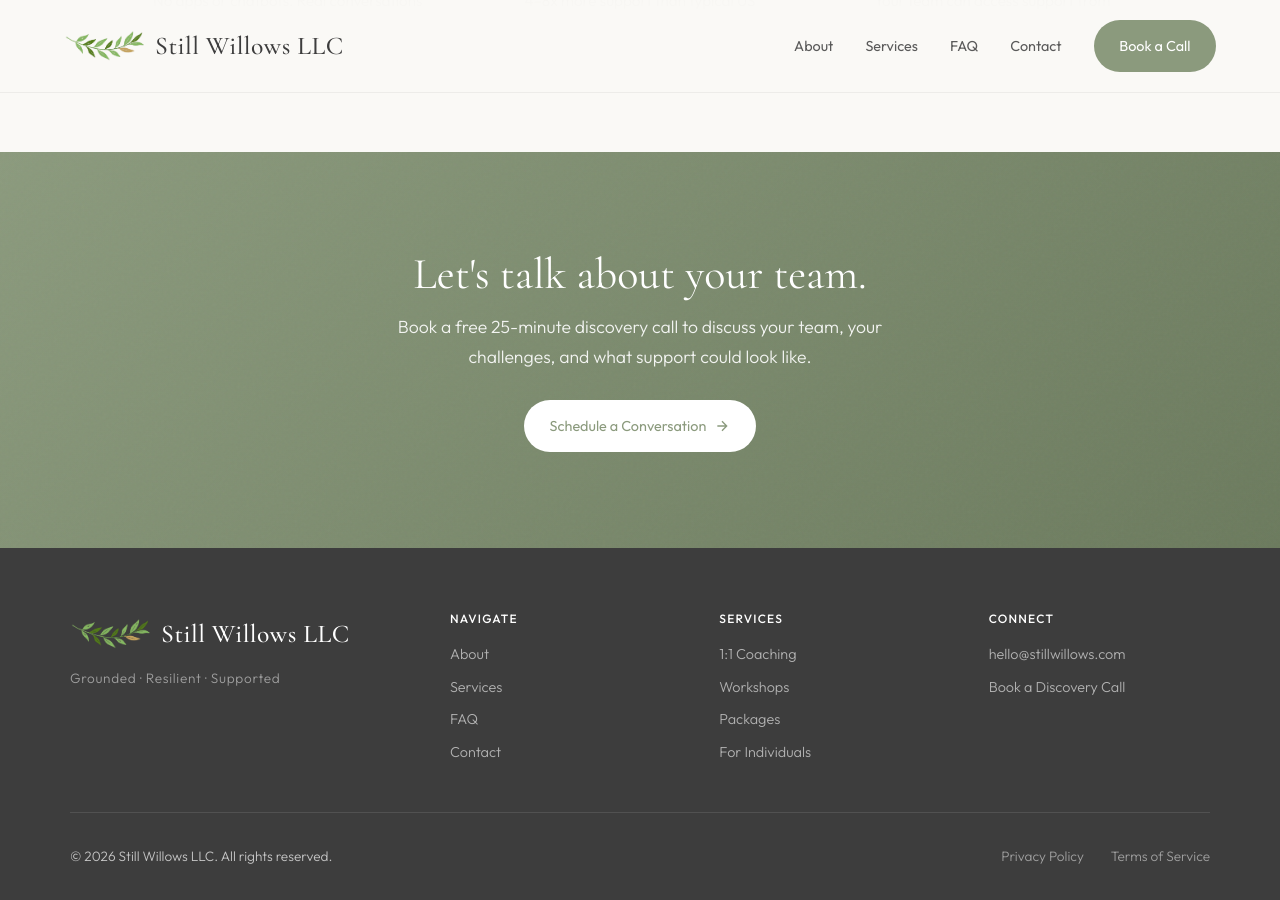
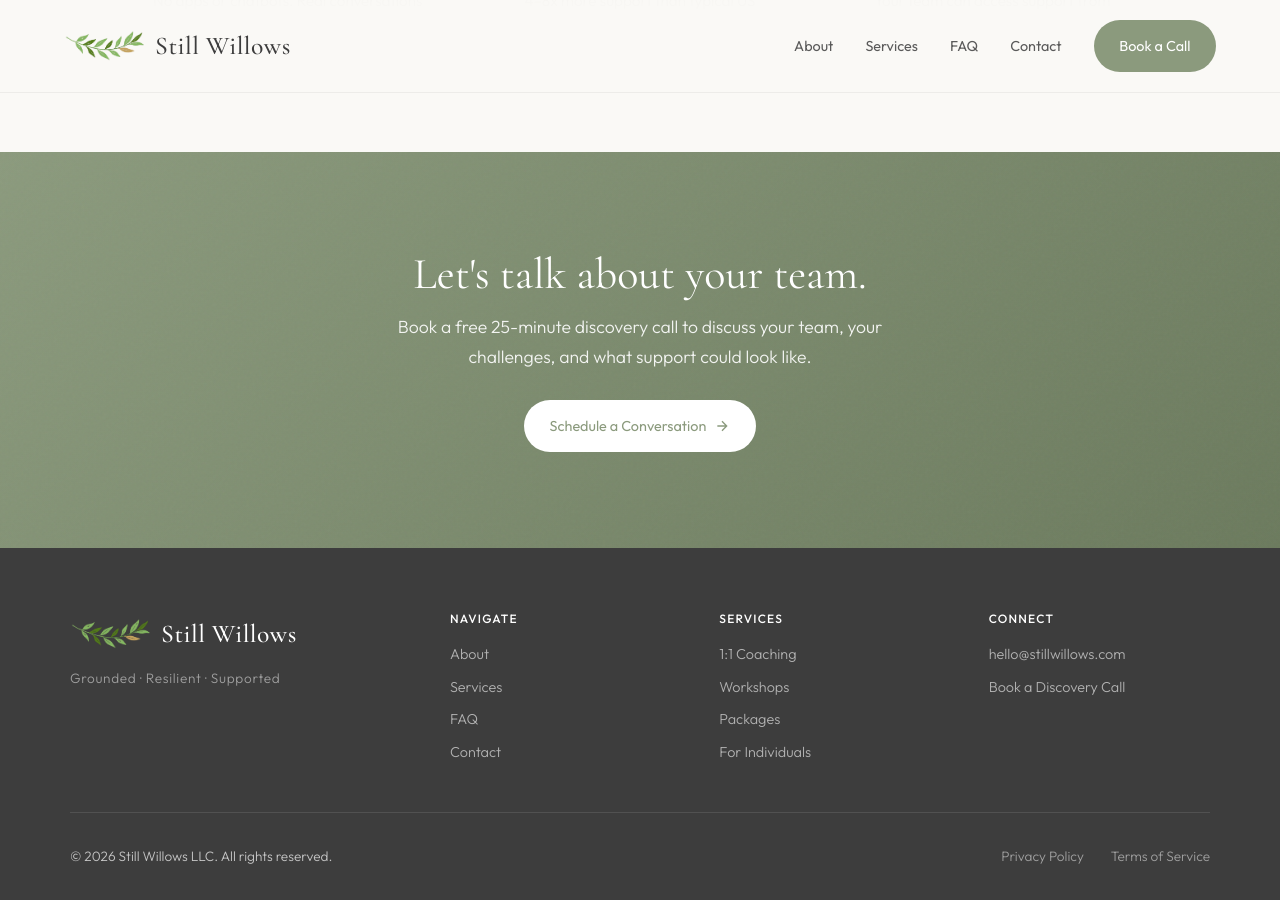
Before and after one commit to captainmike/stillwillows-website, a Jekyll site: the page built from index.md, in a window 1280 px wide and 900 px high, scrolled down 4748 px. Built offline with Jekyll 4.4.1, drawn with Linux system fonts in a browser that asks for light colours.

Commit message:
Update header branding to Still Willows, keep LLC in footer copyright

```diff
--- a/_config.yml
+++ b/_config.yml
@@ -1,4 +1,4 @@
-title: Still Willows LLC
+title: Still Willows
 description: Grounded, human-centered mental wellness coaching for small teams. Less stress, more balance, healthier culture.
 tagline: "Grounded · Resilient · Supported"
 email: hello@stillwillows.com
--- a/_includes/footer.html
+++ b/_includes/footer.html
@@ -28,7 +28,7 @@
     </div>
   </div>
   <div class="footer-bottom">
-    <span>&copy; {{ 'now' | date: '%Y' }} {{ site.title }}. All rights reserved.</span>
+    <span>&copy; {{ 'now' | date: '%Y' }} Still Willows LLC. All rights reserved.</span>
     <div>
       <a href="{{ '/privacy' | relative_url }}">Privacy Policy</a>
       <a href="{{ '/terms' | relative_url }}">Terms of Service</a>
```
